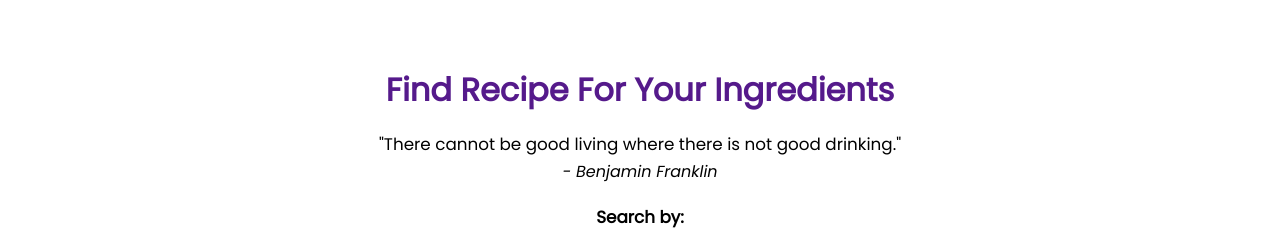
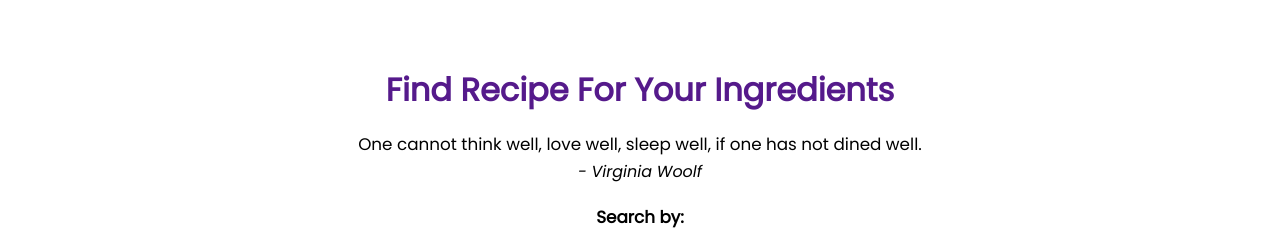
Before and after one commit to DenysChavez/ScavengeChef_FrontEnd, a React (Create React App) app: page / in a window 1280 px wide. Shown: the top 235 px of the page. Built offline with nearby package versions, Linux system fonts and the light colour scheme.

Commit message:
add list of quotesFood and display a random one

```diff
--- a/src/App.js
+++ b/src/App.js
@@ -3,8 +3,9 @@ import { useState } from "react";
 import SearchForm from "./components/SearchForm/SearchForm";
 import Results from "./components/Results/Results";
 import RecipeDetails from "./components/RecipeDetails/RecipeDetails";
+import Quote from "./components/Quote";
 
-const App = ({ recipes }) => {
+const App = ({ recipes, quotes }) => {
   const [filteredRecipes, setFilteredRecipes] = useState(recipes);
   const [selectedRecipe, setSelectedRecipe] = useState(null);
 
@@ -45,12 +46,7 @@ const App = ({ recipes }) => {
           <h2 className="title">
             <a href="">Find Recipe For Your Ingredients</a>
           </h2>
-          <blockquote>
-            "There cannot be good living where there is not good drinking."
-            <br />
-            <cite>- Benjamin Franklin</cite>
-          </blockquote>
-
+          <Quote quotes={quotes}/>
           <div className="recipe-search-box">
             <SearchForm handleSubmit={handleSubmit} />
           </div>
--- /dev/null
+++ b/src/components/Quote.js
@@ -0,0 +1,13 @@
+const Quote = ({quotes}) => {
+    const randomNumer = Math.floor(Math.random() * quotes.length)
+    console.log(randomNumer);
+    return (
+        <blockquote>
+            {quotes[randomNumer].quote}
+        <br />
+            <cite>- { quotes[randomNumer].author}</cite>
+      </blockquote>
+    )
+}
+
+export default Quote;
--- a/src/index.js
+++ b/src/index.js
@@ -80,6 +80,19 @@ const recipes = [
   },
 ];
 
+const foodQuotes = [
+  { "author": "Virginia Woolf", "quote": "One cannot think well, love well, sleep well, if one has not dined well." },
+  { "author": "Julia Child", "quote": "People who love to eat are always the best people." },
+  { "author": "George Bernard Shaw", "quote": "There is no sincerer love than the love of food." },
+  { "author": "J.R.R. Tolkien", "quote": "If more of us valued food and cheer and song above hoarded gold, it would be a merrier world." },
+  { "author": "Ernestine Ulmer", "quote": "Life is uncertain. Eat dessert first." },
+  { "author": "Alan D. Wolfelt", "quote": "Food is symbolic of love when words are inadequate." },
+  { "author": "Anthelme Brillat-Savarin", "quote": "Tell me what you eat, and I will tell you what you are." },
+  { "author": "Mark Twain", "quote": "The secret of success in life is to eat what you like and let the food fight it out inside." },
+  { "author": "Julia Child", "quote": "The only time to eat diet food is while you're waiting for the steak to cook." },
+  { "author": "Harriet van Horne", "quote": "Cooking is like love. It should be entered into with abandon or not at all." }
+]
+
 ReactDOM.createRoot(document.getElementById("root")).render(
-  <App recipes={recipes} />
+  <App recipes={recipes} quotes={foodQuotes} />
 );
```
